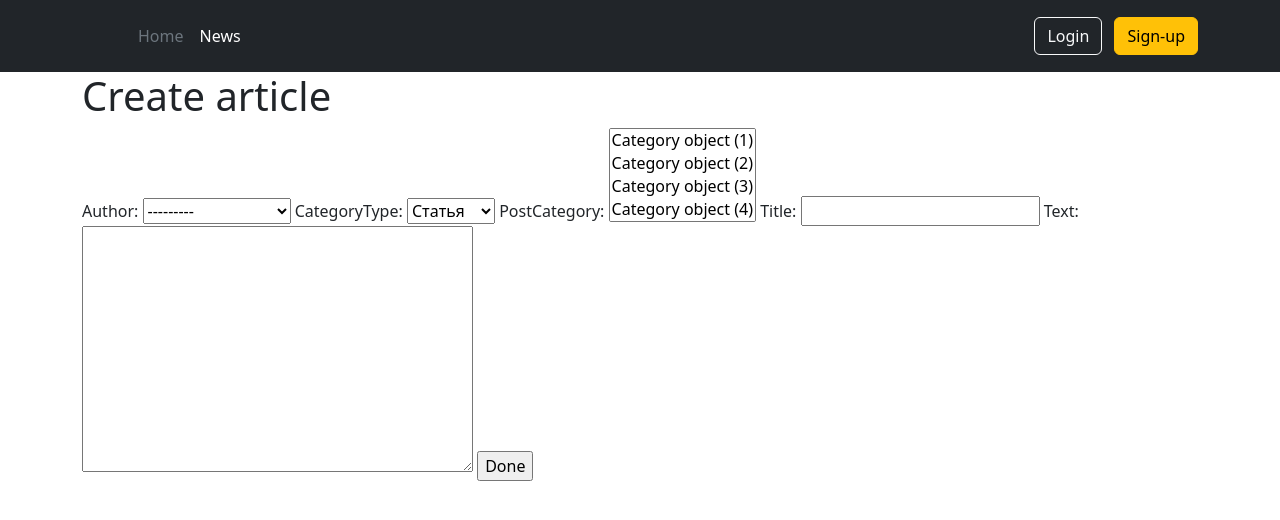
After one commit to ReginaKost/NewsPaper, a Django app: page /news/add/ in a window 1280 px wide. The commit adds this page. Shown: the top 520 px of the page. Run offline with Django 4.2, Linux system fonts and the light colour scheme; data comes from the database, SQL or seed files in the repository; both versions use the stored data as it was after the commit.

Commit message:
commit message

```diff
--- a/NewsPaper/urls.py
+++ b/NewsPaper/urls.py
@@ -20,5 +20,5 @@ from django.urls import path, include
 urlpatterns = [
     path('admin/', admin.site.urls),
     path('pages/', include('django.contrib.flatpages.urls')),
-    path('news', include('newapp.urls'))
+    path('news/', include('newapp.urls'))
 ]
--- /dev/null
+++ b/newapp/forms.py
@@ -0,0 +1,8 @@
+from django.forms import ModelForm, Select
+from .models import Post
+
+
+class AddPostForm(ModelForm):
+    class Meta:
+        model = Post
+        exclude = ['rating']
--- a/newapp/models.py
+++ b/newapp/models.py
@@ -31,6 +31,7 @@ class Post(models.Model):
         (NEWS, 'Новость'),
         (ARTICLE, 'Статья'),
     )
+    author = models.ForeignKey(Author, on_delete=models.CASCADE, verbose_name='Author')
     categoryType = models.CharField(max_length=2, choices=CATEGORY_CHOICES, default=ARTICLE)
     dateCreation = models.DateTimeField(auto_now_add=True)
     postCategory = models.ManyToManyField(Category, through='PostCategory')
@@ -48,6 +49,15 @@ class Post(models.Model):
 
     def preview(self):
         return self.text[0:123] + '...'
+
+    def __str__(self):
+        return f'{self.title} {self.preview()}'
+
+    def preview(self):
+        return self.text[:124] + '...'
+
+    def get_absolute_url(self):
+        return reverse('post_detail', kwargs={'pk' : self.pk})
 
 class PostCategory(models.Model):
     postThrough = models.ForeignKey(Post, on_delete=models.CASCADE)
--- a/newapp/urls.py
+++ b/newapp/urls.py
@@ -1,7 +1,12 @@
 from django.urls import path
-from .views import PostList, PostDetail
+from .views import PostList, PostDetail, PostSearch, PostCreate, PostUpdate, PostDelete
 
+app_name = 'newapp'
 urlpatterns = [
     path('', PostList.as_view()),
-    # path('<int:pk>', PostDetail.as_view()),
+    path('<int:pk>', PostDetail.as_view()),
+    path('<int:pk>/edit/', PostUpdate.as_view(), name='post_update'),
+    path('<int:pk>/delete/', PostDelete.as_view(), name='post_delete'),
+    path('search/', PostSearch.as_view(), name='search'),
+    path('add/', PostCreate.as_view(), name='post_create'),
 ]
--- a/newapp/views.py
+++ b/newapp/views.py
@@ -1,8 +1,10 @@
 from django.shortcuts import render
-from django.views.generic import ListView, DetailView  # импортируем класс получения деталей объекта
-# from newapp.models import Post
+from django.views.generic import ListView, DetailView,CreateView, UpdateView, DeleteView
 from newapp.models import Post
 from datetime import datetime
+from django.urls import reverse_lazy
+from .forms import AddPostForm
+from django.contrib.auth.mixins import LoginRequiredMixin
 
 
 class PostList(ListView):
@@ -10,16 +12,46 @@ class PostList(ListView):
     template_name = 'news.html'
     context_object_name = 'posts'
     ordering = '-dateCreation'
+    paginate_by = 1
 
 
     def get_context_data(self, **kwargs):
         context = super().get_context_data(**kwargs)
-        context['time_now'] = datetime.utcnow() # добавим переменную текущей даты time_now
-        context['value1'] = None # добавим ещё одну пустую переменную, чтобы на её примере посмотреть работу другого фильтра
+        context['time_now'] = datetime.utcnow()
+        context['value1'] = None
         return context
 
-# создаём представление, в котором будут детали конкретного отдельного товара
 class PostDetail(DetailView):
-    model = Post  # модель всё та же, но мы хотим получать детали конкретно отдельного товара
-    template_name = 'news_id.html'  # название шаблона будет product.html
-    context_object_name = 'post'  # название объекта
+    model = Post
+    template_name = 'news_id.html'
+    context_object_name = 'post'
+
+class PostCreate(CreateView):
+    template_name = 'post_create.html'
+    form_class = AddPostForm
+
+
+class PostUpdate(LoginRequiredMixin, UpdateView):
+    template_name = 'post_create.html'
+    form_class = AddPostForm
+
+    def get_object(self, **kwargs):
+        id = self.kwargs.get('pk')
+        return Post.objects.get(pk=id)
+
+
+class PostDelete(DeleteView):
+    template_name = 'post_delete.html'
+    queryset = Post.objects.all()
+    success_url = reverse_lazy('news')
+
+class PostSearch(ListView):
+    model = Post
+    template_name = 'post_search.html'
+    context_object_name = 'posts'
+    ordering = ['-dateCreation']
+
+    def get_context_data(self, **kwargs):
+        context = super().get_context_data(**kwargs)
+        context['filter'] = PostFilter(self.request.GET, queryset=self.get_queryset())
+        return context
--- a/templates/flatpages/default.html
+++ b/templates/flatpages/default.html
@@ -1,44 +1,48 @@
 <!DOCTYPE html>
 <html lang="en">
 <head>
-        <meta charset="utf-8" />
-        <meta name="viewport" content="width=device-width, initial-scale=1, shrink-to-fit=no" />
-        <meta name="description" content="" />
-        <meta name="author" content="Regina" />
-        <title>Newspaper</title>
+<meta charset="UTF-8">
+<meta name="viewport" content="width=device-width, initial-scale=1.0">
+<meta http-equiv="X-UA-Compatible" content="ie=edge">
+<meta name="Description" content="Enter your description here"/>
+<link href="https://cdn.jsdelivr.net/npm/bootstrap@5.2.3/dist/css/bootstrap.min.css" rel="stylesheet" integrity="sha384-rbsA2VBKQhggwzxH7pPCaAqO46MgnOM80zW1RWuH61DGLwZJEdK2Kadq2F9CUG65" crossorigin="anonymous">
 
+<link rel="stylesheet" href="https://cdnjs.cloudflare.com/ajax/libs/font-awesome/5.15.4/css/all.min.css">
+<link rel="stylesheet" href="assets/css/style.css">
+<script defer src="https://cdn.jsdelivr.net/npm/bootstrap@5.2.3/dist/js/bootstrap.bundle.min.js" integrity="sha384-kenU1KFdBIe4zVF0s0G1M5b4hcpxyD9F7jL+jjXkk+Q2h455rYXK/7HAuoJl+0I4" crossorigin="anonymous"></script>
+
+<title>
+{% block title %}
+    Newspaper
+{% endblock title %}
+</title>
     {% load static %}
-
-        <!-- Core theme CSS (includes Bootstrap)-->
 </head>
 <body>
-        <!-- Responsive navbar-->
-        <nav class="navbar navbar-expand-lg navbar-dark bg-dark static-top">
+<header class="p-3 text-bg-dark">
  <div class="container">
-               <a class="navbar-brand" href="#">Newspaper</a>
-               <div class="collapse navbar-collapse" id="navbarResponsive">
-                   <ul class="navbar-nav ml-auto">
-                       <li class="nav-item active">
-                           <a class="nav-link" href="#">Home
-                               <span class="sr-only">(current)</span>
+   <div class="d-flex flex-wrap align-items-center justify-content-center justify-content-lg-start">
+     <a href="/" class="d-flex align-items-center mb-2 mb-lg-0 text-white text-decoration-none">
+       <svg class="bi me-2" width="40" height="32" role="img" aria-label="Bootstrap"><use xlink:href="#bootstrap"/></svg>
      </a>
-                       </li>
-                       <li class="nav-item">
-                           <a class="nav-link" href="/news/">News</a>
-                       </li>
+
+     <ul class="nav col-12 col-lg-auto me-lg-auto mb-2 justify-content-center mb-md-0">
+       <li><a href="#" class="nav-link px-2 text-secondary">Home</a></li>
+       <li><a href="#" class="nav-link px-2 text-white">News</a></li>
      </ul>
+
+     <div class="text-end">
+       <button type="button" class="btn btn-outline-light me-2">Login</button>
+       <button type="button" class="btn btn-warning">Sign-up</button>
      </div>
    </div>
-        </nav>
-        <!-- Page content-->
+ </div>
+</header>
 <div class="container">
-           <div class="row">
-               <div class="col-lg-12 text-center">
  {% block content %}
     {{ flatpage.content }}
  {% endblock content %}
 </div>
-           </div>
-        </div>
+
 </body>
 </html>
--- a/templates/news_id.html
+++ b/templates/news_id.html
@@ -1,7 +1,7 @@
 {% extends 'flatpages/default.html' %}
 
 {% block content %}
-<h1>{{ post.title|censor }}</h1>
+<h1>{{ post.title}}</h1>
 <h3>{{ post.dateCreation|date:'d-m-Y H:i' }}</h3>
-<p>{{ post.text|censor }}</p>
+<p>{{ post.text }}</p>
 {% endblock content %}
--- /dev/null
+++ b/templates/post_create.html
@@ -0,0 +1,12 @@
+{% extends 'flatpages/default.html' %}
+
+{% block title %} All news {% endblock title %}
+
+{% block content %}
+<h1>Create article</h1>
+<form method="POST">
+    {% csrf_token %}
+    {{ form }}
+    <input type="submit" value="Done">
+</form>
+{% endblock content %}
```
Also changed, not shown: templates/news.html (+27 -3 lines), templates/post_delete.html (added, +18 -0 lines), templates/post_search.html (added, +44 -0 lines), db.sqlite3. Lines whose indentation alone changed are shown as unchanged.
